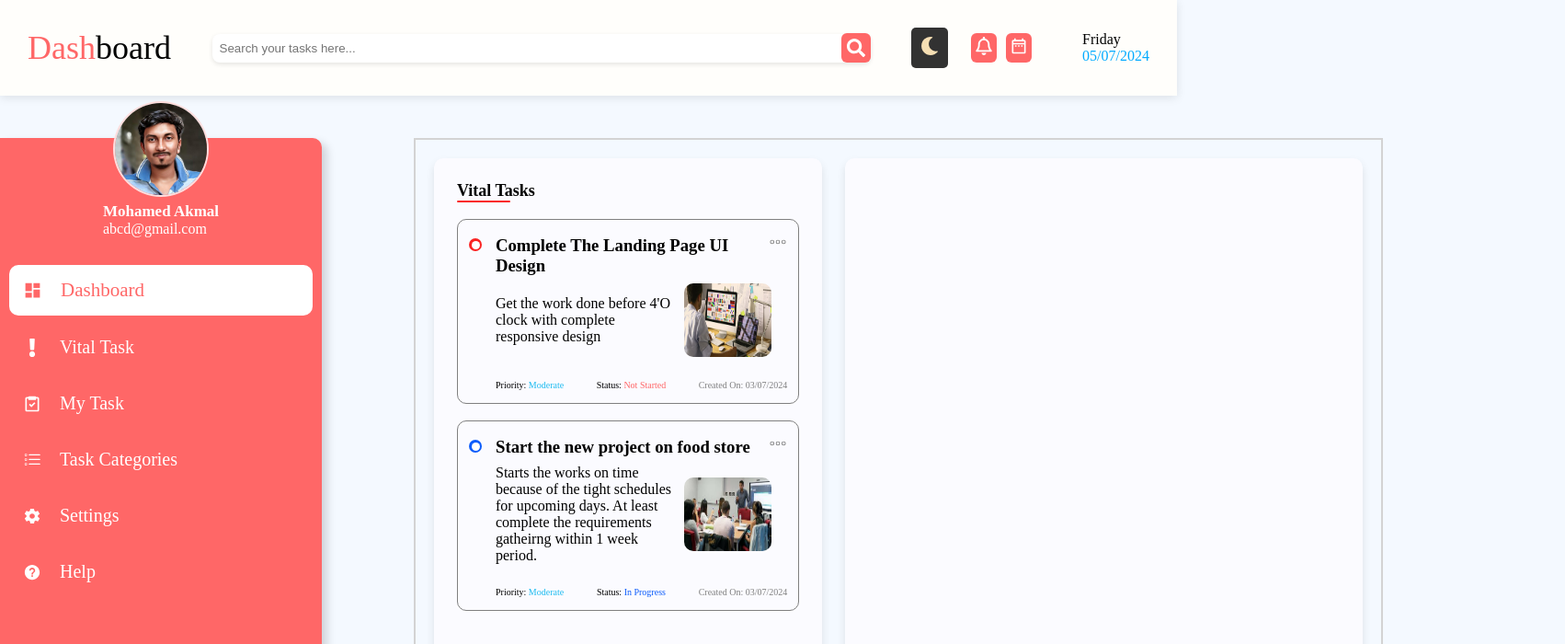
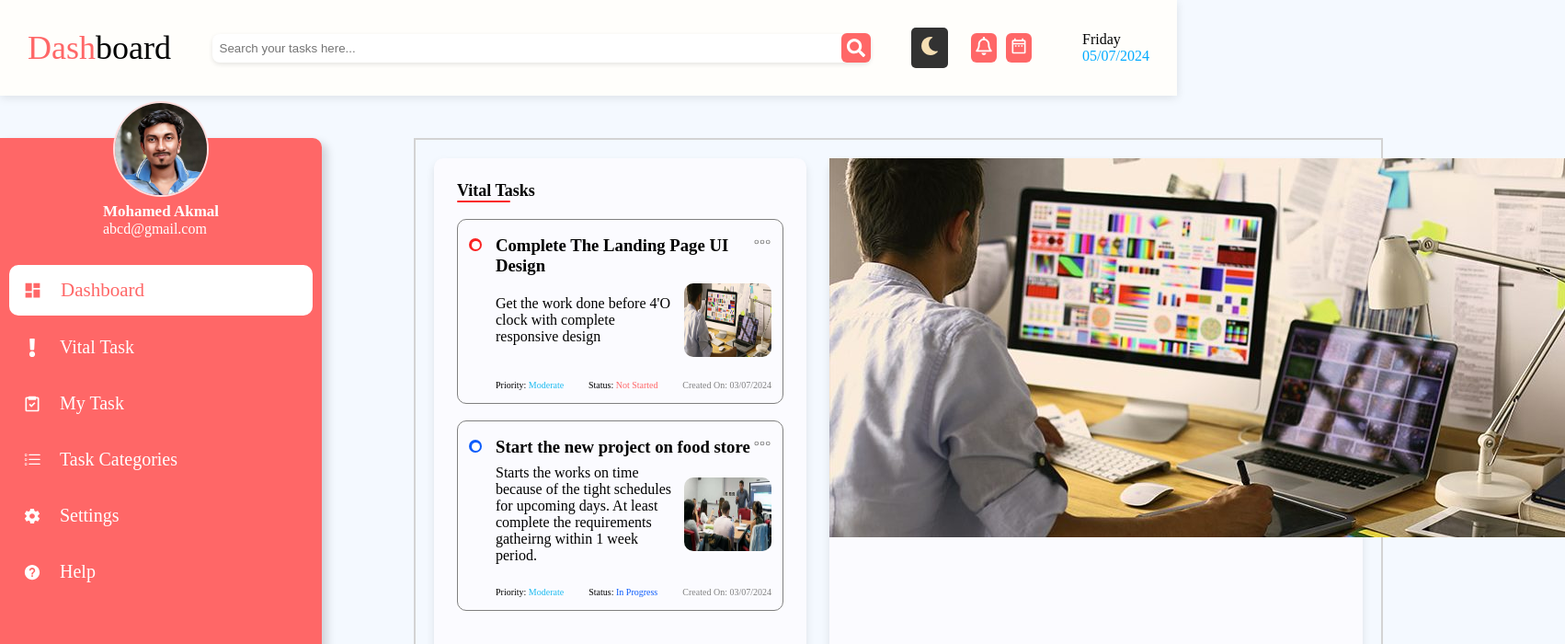
Before and after one commit to Akmal1796/ToDoApp, a React (Vite) app: page / in a window 1280 px wide. Shown: the top 700 px of the page at 92% size, 1702 px wide, since content can reach past the window. Built offline with nearby package versions, Linux system fonts and the light colour scheme.

Commit message:
Started the working of the completed task description section on the Vital Task section

```diff
--- a/src/Components/VitalTask.jsx
+++ b/src/Components/VitalTask.jsx
@@ -79,6 +79,11 @@ const VitalTask = () => {
       </div>
 
       <div className='vital-completed-tasks-container'>
+        <div>
+          <img src={UIDesign} />
+        </div>
+        <div></div>
+        <div></div>
       </div>
     </div>
   )
```
